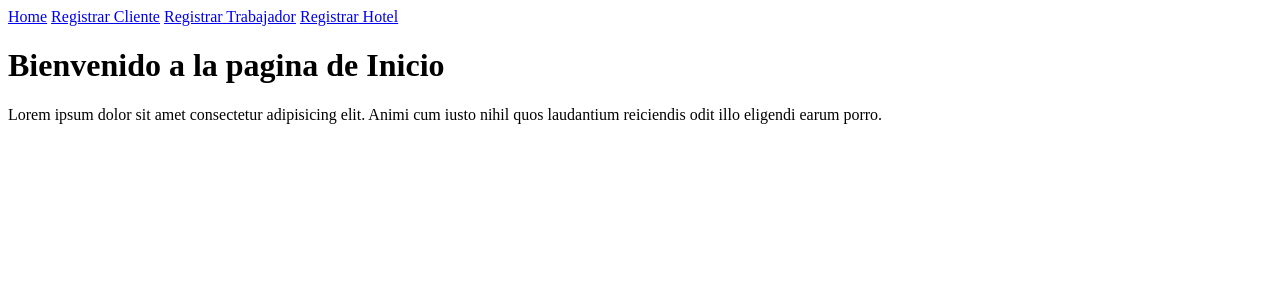
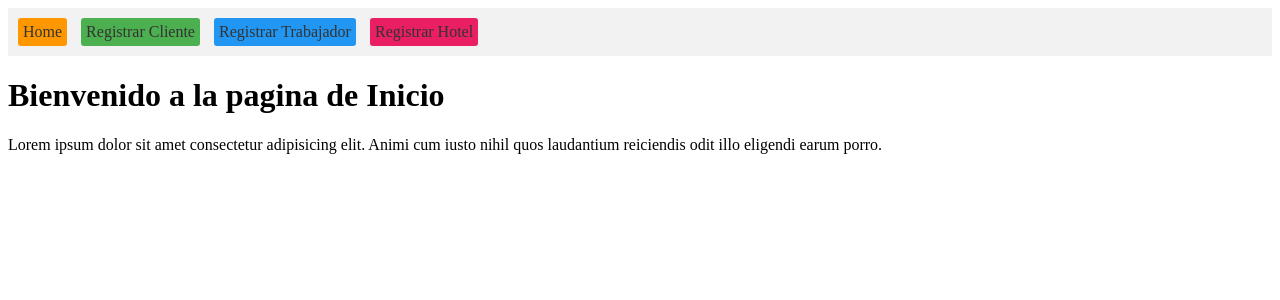
Before and after one commit to nelsonbogado99/LesTour, a Django app: page / in a window 1280 px wide. Shown: the top 300 px of the page. Run offline with Django 4.2, Linux system fonts and the light colour scheme.

Commit message:
12/07 - mejoras en el navbar

```diff
--- a/lesTourApp/templates/layouts/navBar.html
+++ b/lesTourApp/templates/layouts/navBar.html
@@ -1,8 +1,30 @@
+<style>
+    /* Estilos para el navbar */
+    nav {
+        background-color: #f2f2f2;
+        padding: 10px;
+    }
+
+    nav a {
+        display: inline-block;
+        margin-right: 10px;
+        color: #333;
+        text-decoration: none;
+        padding: 5px;
+        border-radius: 3px;
+    }
+
+    nav a:hover {
+        background-color: #333;
+        color: #fff;
+    }
+</style>
+
 <nav>
-    <a href="/">Home</a>
-    <a href="/registerCustomer">Registrar Cliente</a>
-    <a href="/registerEmployes">Registrar Trabajador</a>
-    <a href="/registerHotel">Registrar Hotel</a>
+    <a href="/" style="background-color: #ff9800;">Home</a>
+    <a href="/registerCustomer" style="background-color: #4caf50;">Registrar Cliente</a>
+    <a href="/registerEmployes" style="background-color: #2196f3;">Registrar Trabajador</a>
+    <a href="/registerHotel" style="background-color: #e91e63;">Registrar Hotel</a>
 </nav>
 {% block content %}
 {% endblock %}
```
Also changed, not shown: lesTourApp/migrations/0007_alter_areas_options_alter_cargo_options_and_more.py (added).
